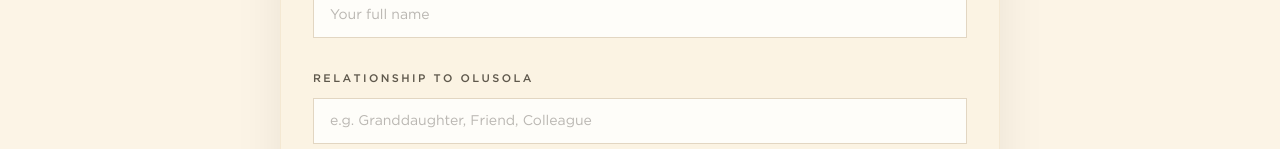
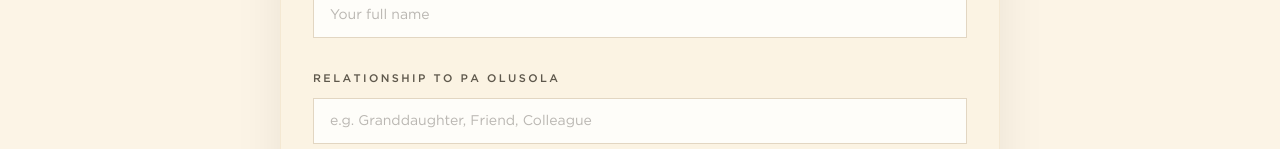
Before and after one commit to Cornerstone-04/tributes-site, a Next.js app: page /tributes/new in a window 1280 px wide. Shown: the part 651-800 px from the top of the page. Built offline with nearby package versions, Linux system fonts and the light colour scheme; no server answers.

Commit message:
update text field

```diff
--- a/components/tribute/tribute-form.tsx
+++ b/components/tribute/tribute-form.tsx
@@ -248,7 +248,7 @@ export function TributeForm({ mode, tribute }: Props) {
         />
       </TributeFormField>
 
-      <TributeFormField label="Relationship to Olusola">
+      <TributeFormField label="Relationship to Pa Olusola">
         <input
           type="text"
           value={form.relationship}
```
